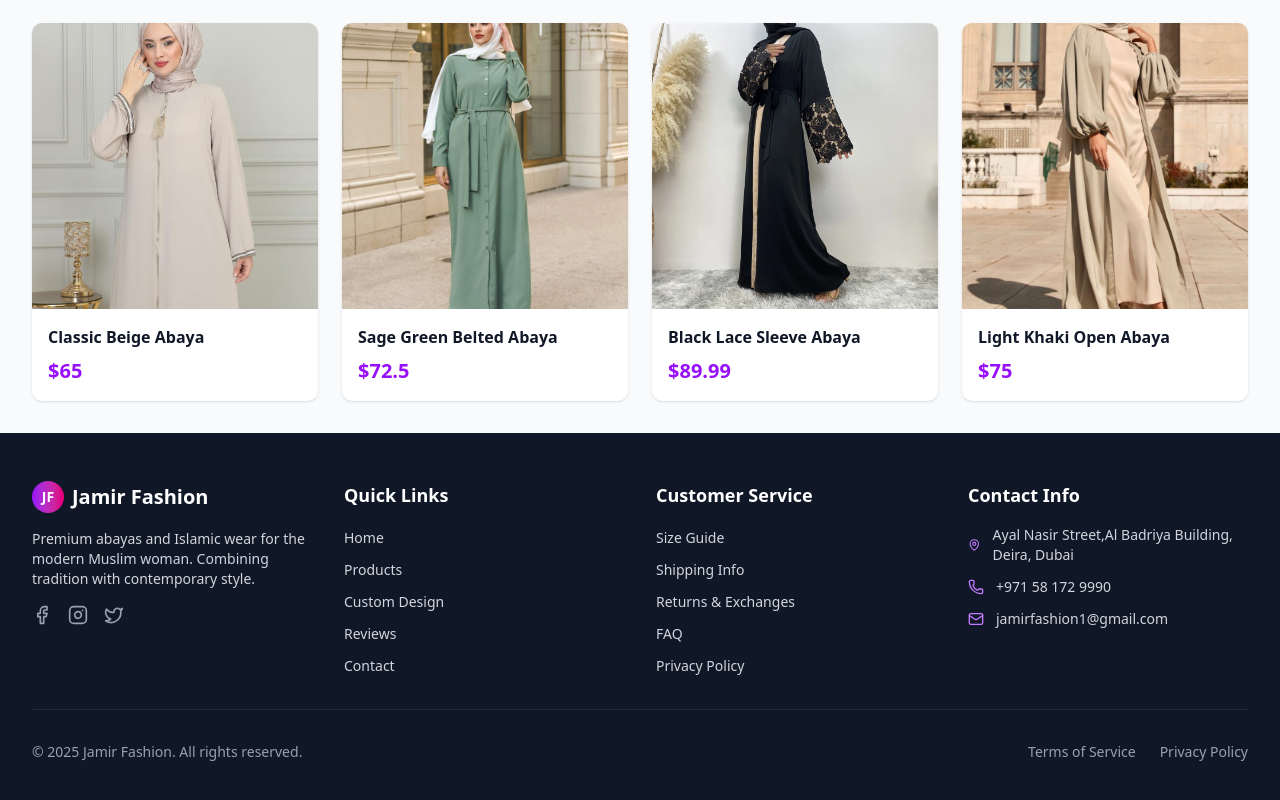
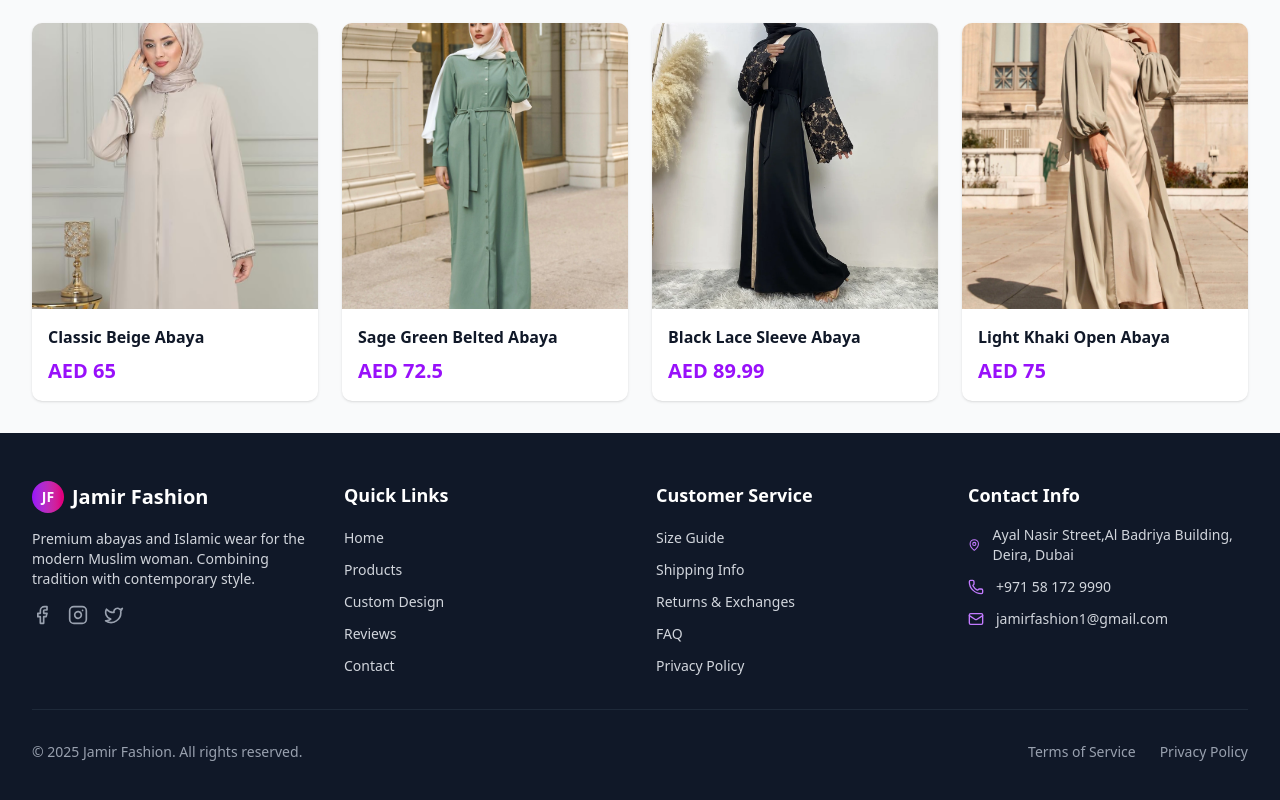
Before and after one commit to mamunurrashid08/Jamir-Fashion, a React (Vite) app: page /product/abaya_001 in a window 1280 px wide. Shown: the part 1410-2210 px from the top of the page. Built offline with nearby package versions, Linux system fonts and the light colour scheme.

Commit message:
Update ProductDetail.jsx

```diff
--- a/src/pages/ProductDetail.jsx
+++ b/src/pages/ProductDetail.jsx
@@ -220,7 +220,7 @@ const ProductDetail = () => {
                       {relatedProduct.name}
                     </h3>
                     <p className="text-xl font-bold text-purple-600">
-                      ${relatedProduct.price}
+                      AED {relatedProduct.price}
                     </p>
                   </div>
                 </Link>
```
